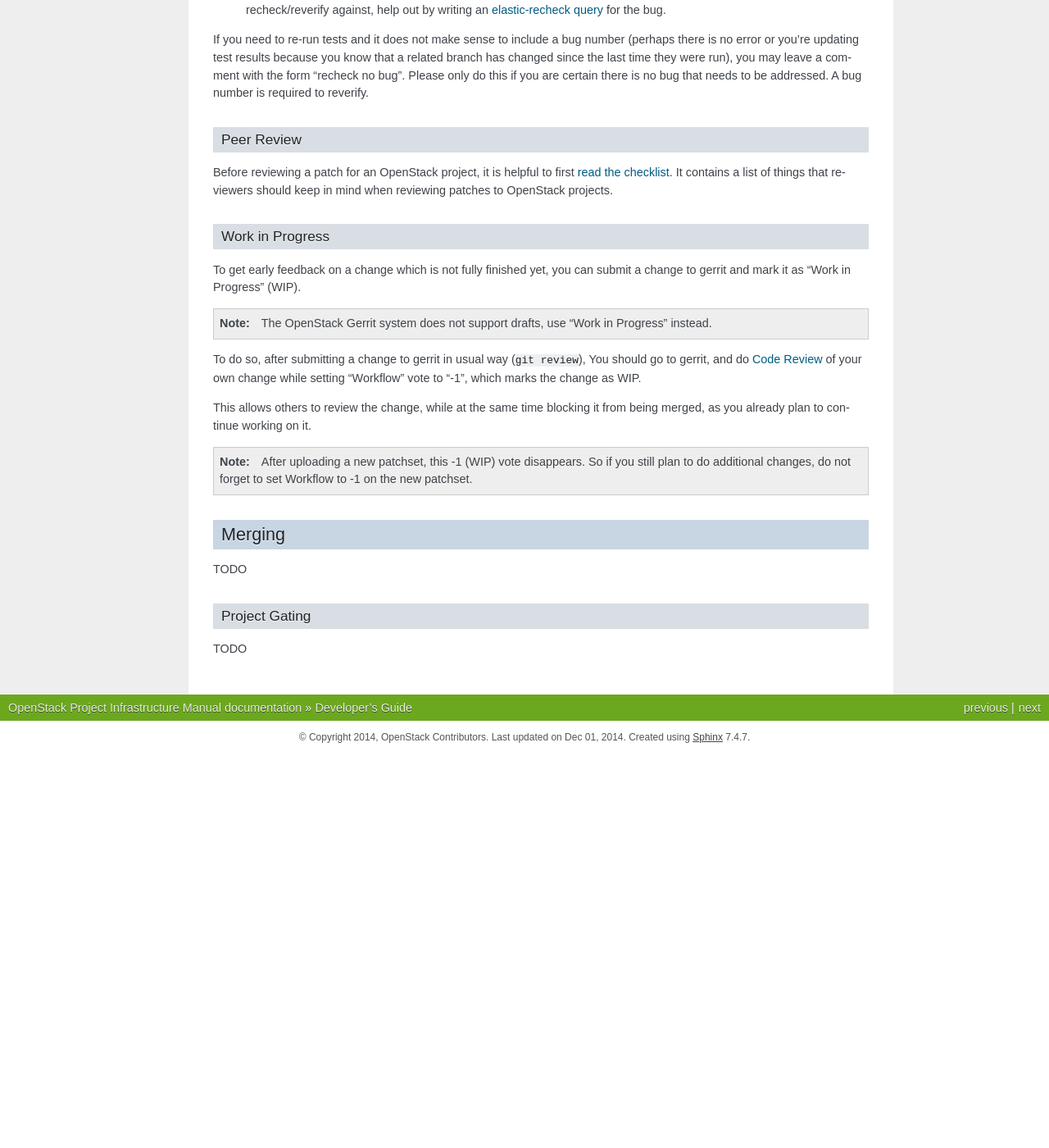
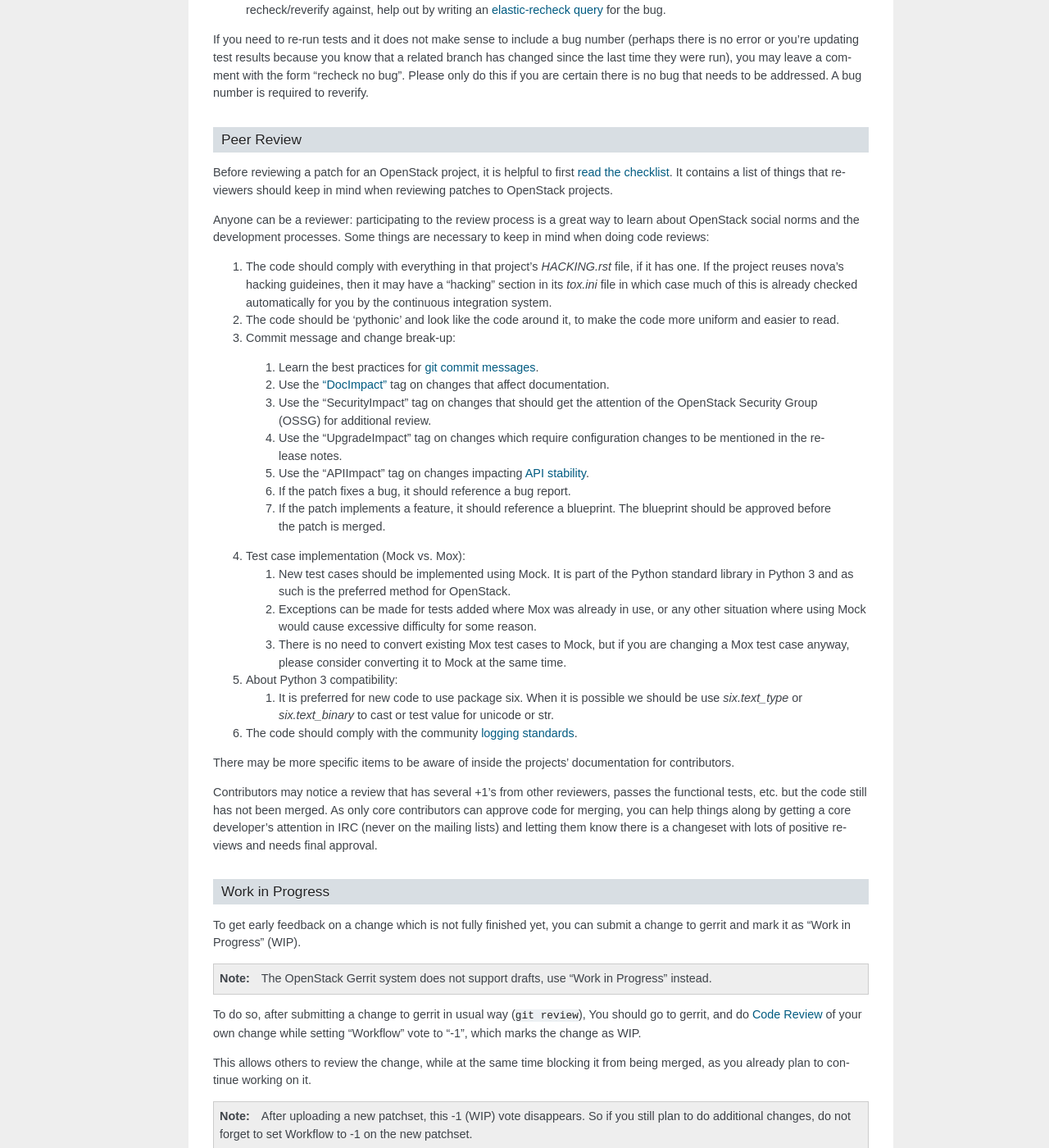
Before and after one commit to openstack-archive/infra-manual, a Sphinx documentation site: the page built from doc/source/developers.rst, in a window 1280 px wide and 1400 px high, scrolled down 7058 px. Shown: the whole window at 82% size. Built offline with Sphinx 7.4.7, drawn with Linux system fonts in a browser that asks for light colours; before the commit the page ends 7977 px from its top, so only the background shows below that.

Commit message:
Adding the Review Checklist items
The checklist is generic for all projects. Checklist items that are
specific to a project should go in project's instructions for
contributors.

Change-Id: Iaf84142e8bcbcb4c524ae8c362e7a19ee1a44711

```diff
--- a/doc/source/developers.rst
+++ b/doc/source/developers.rst
@@ -401,6 +401,66 @@
 It contains a list of things that reviewers should keep in mind when
 reviewing patches to OpenStack projects.
 
+Anyone can be a reviewer: participating to the review process is a
+great way to learn about OpenStack social norms and the development
+processes. Some things are necessary to keep in mind when doing code
+reviews:
+
+1. The code should comply with everything in that project's
+   `HACKING.rst` file, if it has one. If the project reuses nova's
+   hacking guideines, then it may have a "hacking" section in its
+   `tox.ini` file in which case much of this is already checked
+   automatically for you by the continuous integration system.
+2. The code should be 'pythonic' and look like the code around it,
+   to make the code more uniform and easier to read.
+3. Commit message and change break-up:
+
+  1. Learn the best practices for `git commit messages <https://wiki.openstack.org/wiki/GitCommitMessages>`_.
+  2. Use the `"DocImpact"
+     <https://wiki.openstack.org/wiki/Documentation/DocImpact>`_ tag on
+     changes that affect documentation.
+  3. Use the "SecurityImpact" tag on changes that should get the
+     attention of the OpenStack Security Group (OSSG) for additional
+     review.
+  4. Use the "UpgradeImpact" tag on changes which require
+     configuration changes to be mentioned in the release notes.
+  5. Use the "APIImpact" tag on changes impacting `API stability <https://wiki.openstack.org/wiki/APIChangeGuidelines>`_.
+  6. If the patch fixes a bug, it should reference a bug report.
+  7. If the patch implements a feature, it should reference a
+     blueprint. The blueprint should be approved before the patch is
+     merged.
+
+4. Test case implementation (Mock vs. Mox):
+
+   1. New test cases should be implemented using Mock. It is part
+      of the Python standard library in Python 3 and as such is the
+      preferred method for OpenStack.
+   2. Exceptions can be made for tests added where Mox was already
+      in use, or any other situation where using Mock would cause excessive
+      difficulty for some reason.
+   3. There is no need to convert existing Mox test cases to Mock,
+      but if you are changing a Mox test case anyway, please consider
+      converting it to Mock at the same time.
+
+5. About Python 3 compatibility:
+
+   1. It is preferred for new code to use package six. When it is
+      possible we should be use `six.text_type` or `six.text_binary` to cast
+      or test value for unicode or str.
+
+6. The code should comply with the community `logging standards <https://wiki.openstack.org/wiki/LoggingStandards>`_.
+
+There may be more specific items to be aware of inside the projects'
+documentation for contributors.
+
+Contributors may notice a review that has several +1's from other
+reviewers, passes the functional tests, etc. but the code still has
+not been merged. As only core contributors can approve code for
+merging, you can help things along by getting a core developer's
+attention in IRC (never on the mailing lists) and letting them know
+there is a changeset with lots of positive reviews and needs final
+approval.
+
 Work in Progress
 ----------------
 
```
